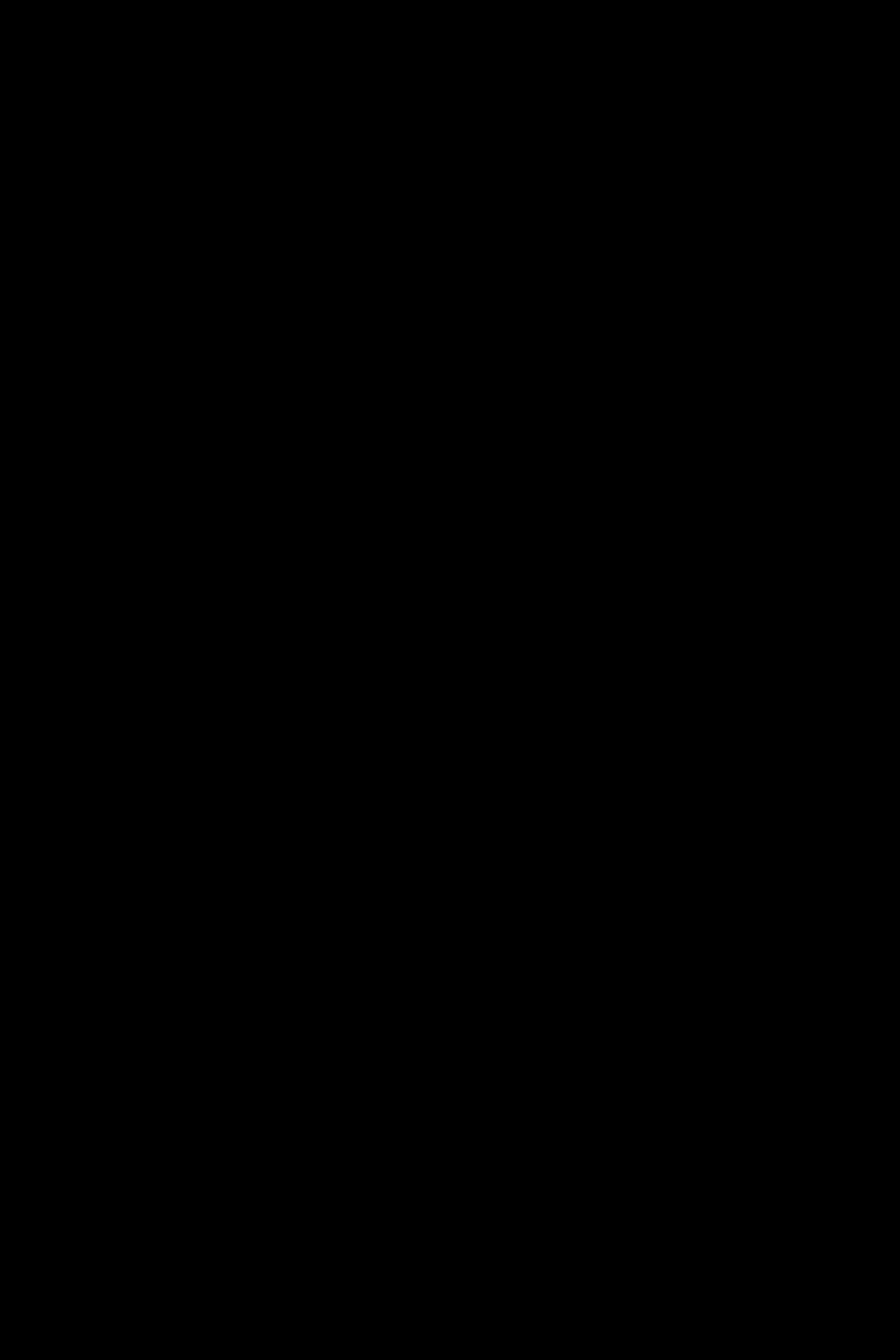
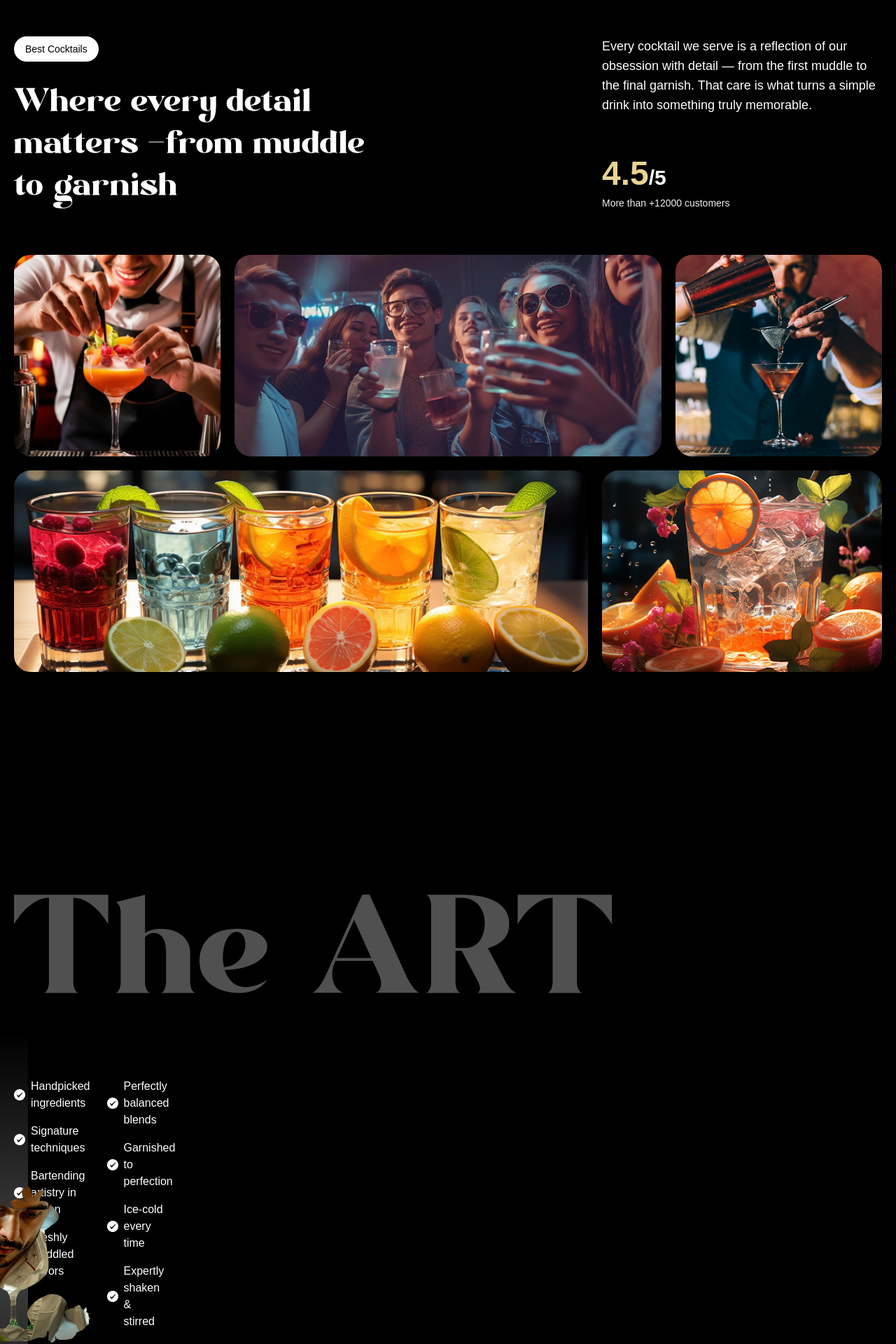
Before and after one commit to DevDesignJustin/Mojito-Cocktail-Landing-Page, a React (Vite) app: page / in a window 1280 px wide. Shown: the part 1660-3580 px from the top of the page at 70% size. Before the commit the page ends 1600 px from the top, so only its background shows below. Built offline with nearby package versions, Linux system fonts and the light colour scheme; a web font is replaced by a local one.

Commit message:
create art and cocktail section animations

```diff
--- a/src/App.jsx
+++ b/src/App.jsx
@@ -4,6 +4,8 @@
 import Navbar from "./components/Navbar";
 import Hero from "./components/Hero";
 import Cocktails from "./components/Cocktails";
+import About from "./components/About";
+import Art from "./components/Art";
 gsap.registerPlugin(ScrollTrigger, SplitText);
 
 const App = () => {
@@ -12,6 +14,8 @@
       <Navbar />
       <Hero />
       <Cocktails />
+      <About />
+      <Art />
     </main>
   );
 };
--- /dev/null
+++ b/src/components/About.jsx
@@ -0,0 +1,99 @@
+import gsap from "gsap";
+import { useGSAP } from "@gsap/react";
+import { SplitText } from "gsap/all";
+
+const About = () => {
+  useGSAP(() => {
+    const titleSplit = SplitText.create("#about h2", {
+      type: "words",
+    });
+
+    const scrollTimeline = gsap.timeline({
+      scrollTrigger: {
+        trigger: "#about",
+        start: "top center",
+      },
+    });
+
+    scrollTimeline
+      .from(titleSplit.words, {
+        opacity: 0,
+        duration: 1,
+        yPercent: 100,
+        ease: "expo.out",
+        stagger: 0.02,
+      })
+      .from(
+        ".top-grid div, .bottom-grid div",
+        {
+          opacity: 0,
+          duration: 1,
+          ease: "power1.inOut",
+          stagger: 0.04,
+        },
+        "-=0.05",
+      );
+  });
+  return (
+    <div id="about">
+      <div className="mb-16 md:px-0 px-5">
+        <div className="content">
+          <div className="md:col-span-8">
+            <p className="badge">Best Cocktails</p>
+            <h2>
+              Where every detail matters <span className="text-white">-</span>
+              from muddle to garnish
+            </h2>
+          </div>
+          <div className="sub-content">
+            <p>
+              Every cocktail we serve is a reflection of our obsession with
+              detail — from the first muddle to the final garnish. That care is
+              what turns a simple drink into something truly memorable.
+            </p>
+            <div>
+              <p className="md:text-3xl text-xl font-bold">
+                <span>4.5</span>/5
+              </p>
+              <p className="text-sm text-white-100">
+                More than +12000 customers
+              </p>
+            </div>
+          </div>
+        </div>
+      </div>
+
+      <div className="top-grid">
+        <div className="md:col-span-3">
+          <div className="noisy">
+            <img src="/images/abt1.png" alt="" />
+          </div>
+        </div>
+        <div className="md:col-span-6">
+          <div className="noisy">
+            <img src="/images/abt2.png" alt="" />
+          </div>
+        </div>
+        <div className="md:col-span-3">
+          <div className="noisy">
+            <img src="/images/abt5.png" alt="" />
+          </div>
+        </div>
+      </div>
+      <div className="bottom-grid">
+        <div className="md:col-span-8">
+          <div className="noisy">
+            <img src="/images/abt3.png" alt="" />
+          </div>
+        </div>
+        <div className="md:col-span-4">
+          <div className="noisy">
+            <img src="/images/abt4.png" alt="" />
+          </div>
+        </div>
+      </div>
+    </div>
+  );
+};
+
+export default About;
--- /dev/null
+++ b/src/components/Art.jsx
@@ -0,0 +1,86 @@
+import { useMediaQuery } from "react-responsive";
+import gsap from "gsap";
+import { useGSAP } from "@gsap/react";
+import { featureLists, goodLists } from "../../constants";
+
+const Art = () => {
+  const isMobile = useMediaQuery({ maxWidth: 767 });
+
+  useGSAP(() => {
+    const start = isMobile ? "top 20%" : "top top";
+
+    gsap.set(".masked-img", {
+      scale: 1,
+      maskSize: "35%",
+    });
+
+    const maskTimeline = gsap.timeline({
+      scrollTrigger: {
+        trigger: "#art",
+        start,
+        end: "bottom center",
+        scrub: 1.5,
+        pin: true,
+      },
+    });
+
+    maskTimeline
+      .to(".will-fade", {
+        opacity: 0,
+        stagger: 0.2,
+        ease: "power1.inOut",
+      })
+      .to(".masked-img", {
+        scale: 1.3,
+        maskPosition: "center",
+        maskSize: "400%",
+        duration: 1,
+        ease: "power1.inOut",
+      })
+      .to("#masked-content", { opacity: 1, duration: 1, ease: "power1.inOut" });
+  });
+  return (
+    <div id="art">
+      <div className="container mx-auto h-full pt-20">
+        <h2 className="will-fade">The ART</h2>
+        <div className="content">
+          <ul className="space-y-4 will-fade">
+            {goodLists.map((feature, index) => (
+              <li key={index} className="flex items-center gap-2">
+                <img src="/images/check.png" alt="" />
+                <p>{feature}</p>
+              </li>
+            ))}
+          </ul>
+          <div className="cocktail-img">
+            <img
+              src="/images/under-img.jpg"
+              alt=""
+              className="abs-center masked-img size-full object-contain"
+            />
+          </div>
+          <ul className="space-y-4 will-fade">
+            {featureLists.map((feature, index) => (
+              <li key={index} className="flex items-center justify-start gap-2">
+                <img src="/images/check.png" alt="" />
+                <p className="md:w-fit w-60">{feature}</p>
+              </li>
+            ))}
+          </ul>
+        </div>
+        <div className="masked-container">
+          <h2 className="will-fade">Sip-Worthy Perfection</h2>
+          <div id="masked-content">
+            <h3>Made with Craft, Poured with Passion</h3>
+            <p>
+              This isn’t just a drink. It’s a carefully crafted moment made just
+              for you.
+            </p>
+          </div>
+        </div>
+      </div>
+    </div>
+  );
+};
+
+export default Art;
```
